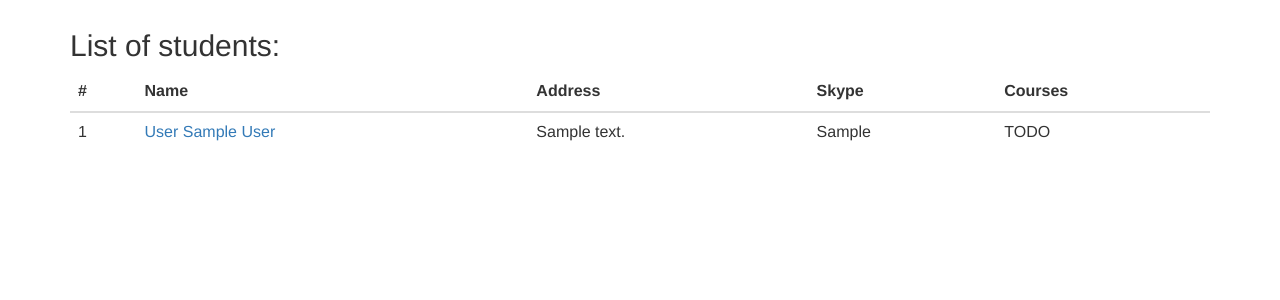
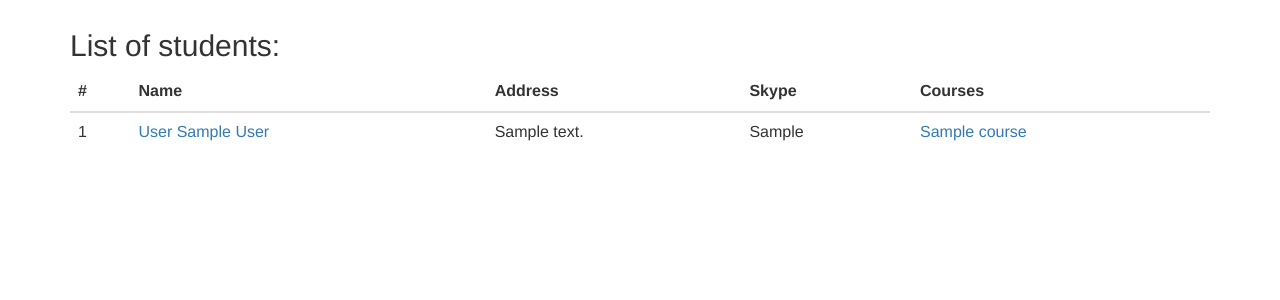
Before and after one commit to maxkrivich/my-first-blog, a Django app: page /students/ in a window 1280 px wide. Shown: the part 51-351 px from the top of the page. Run offline with Django 3.2, Linux system fonts and the light colour scheme; tables that the repository leaves empty hold one stand-in row (values such as "Sample post"); some libraries are stand-ins or nearby versions.

Commit message:
add course list

```diff
--- a/students/templates/students/student_list.html
+++ b/students/templates/students/student_list.html
@@ -19,7 +19,10 @@
         <td><a href="{% url 'student_detail' pk=s.pk %}">{{ s }}</a></td>
         <td>{{ s.address }}</td>
         <td>{{ s.skype }}</td>
-        <td> TODO </td>
+        <td> {% for sc in s.courses.all %}
+        <a href="{% url 'course_detail' pk=sc.pk %}">
+          {{ sc.name }}</a><br/>
+        {% endfor %} </td>
       </tr>
       {% endfor %}
     </tbody>
```
